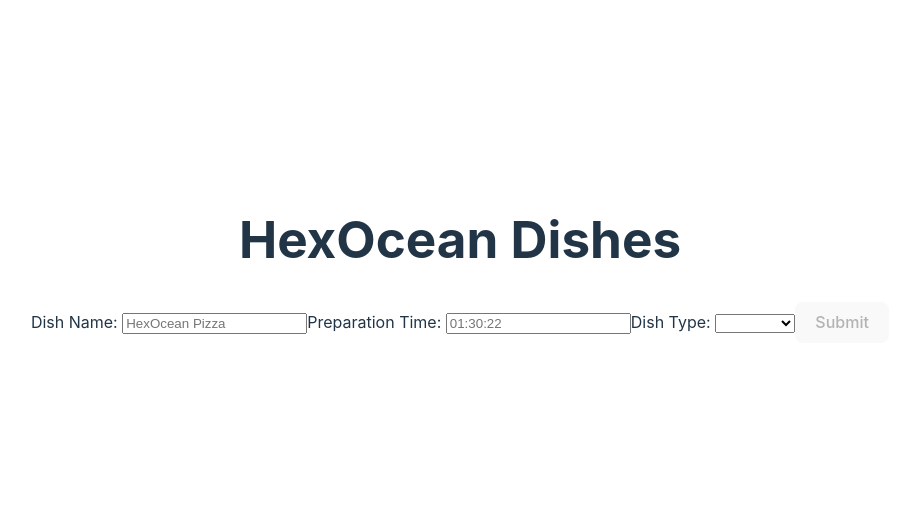
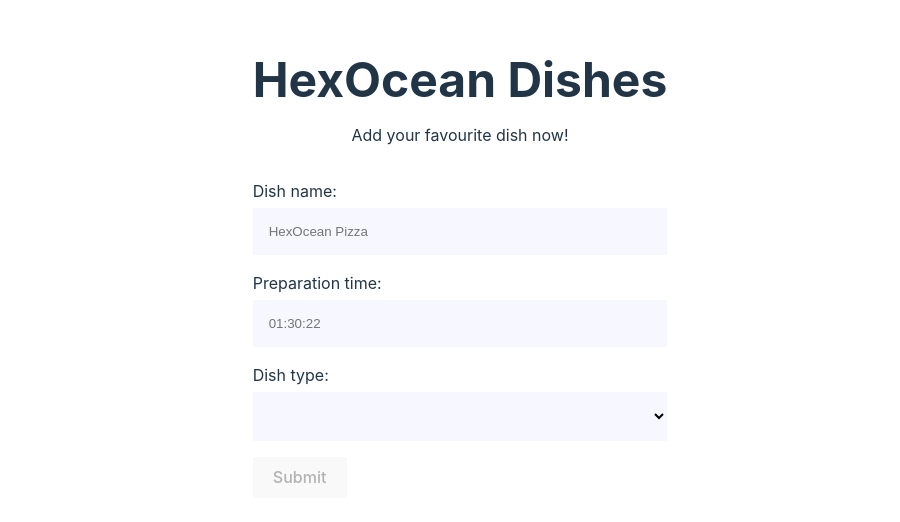
Before and after one commit to dawidlehai/hexocean-dishes, a React (Vite) app: page / in a window 1280 px wide. Shown: the part 140-662 px from the top of the page, without its empty margins (180-1080 px from the left). Built offline with nearby package versions, Linux system fonts and the light colour scheme.

Commit message:
feat: add some styling

```diff
--- a/src/App.css
+++ b/src/App.css
@@ -1,29 +1,36 @@
 #root {
-  max-width: 1280px;
+  max-width: 700px;
   margin: 0 auto;
   padding: 2rem;
-  text-align: center;
 }
 
-@keyframes logo-spin {
+.dish-form {
+}
+
+.dish-form :is(input, select) {
+  display: block;
+  border: none;
+  background-color: #f7f8ff;
+  padding: 1rem;
+  margin-bottom: 1rem;
+  margin-top: 0.3rem;
+  width: 100%;
+}
+
+.dish-form :is(input, select):focus {
+  background-color: #fff;
+  outline: 1px inset #646cff;
+}
+
+.appear {
+  animation: 0.5s appear;
+}
+
+@keyframes appear {
   from {
-    transform: rotate(0deg);
+    opacity: 0;
   }
   to {
-    transform: rotate(360deg);
+    opacity: 1;
   }
 }
-
-@media (prefers-reduced-motion: no-preference) {
-  a:nth-of-type(2) .logo {
-    animation: logo-spin infinite 20s linear;
-  }
-}
-
-.card {
-  padding: 2em;
-}
-
-.read-the-docs {
-  color: #888;
-}
--- a/src/App.tsx
+++ b/src/App.tsx
@@ -15,6 +15,7 @@ function App() {
     //   no_of_slices: 4,
     //   diameter: 0,
     // };
+    console.log(data);
 
     try {
       const options = {
@@ -47,7 +48,11 @@ function App() {
 
   return (
     <>
+      <header>
         <h1>HexOcean Dishes</h1>
+        <p>Add your favourite dish now!</p>
+      </header>
+      <main>
         {!response && <DishForm onSubmit={sendDataHandler} />}
         {response && responseOk && <p>Your dish was sent successfully!</p>}
         {response && !responseOk && (
@@ -69,6 +74,7 @@ function App() {
             {!responseOk && "Try again"}
           </button>
         )}
+      </main>
     </>
   );
 }
--- a/src/components/DishForm.tsx
+++ b/src/components/DishForm.tsx
@@ -41,9 +41,9 @@ const DishForm = ({ handleSubmit, pristine, submitting }: DishFormProps) => {
   };
 
   return (
-    <form onSubmit={handleSubmit}>
+    <form onSubmit={handleSubmit} className="dish-form">
       <label>
-        Dish Name:{" "}
+        Dish name:{" "}
         <Field
           name="name"
           component="input"
@@ -56,7 +56,7 @@ const DishForm = ({ handleSubmit, pristine, submitting }: DishFormProps) => {
       </label>
 
       <label>
-        Preparation Time:{" "}
+        Preparation time:{" "}
         <Field
           name="preparation_time"
           component="input"
@@ -69,7 +69,7 @@ const DishForm = ({ handleSubmit, pristine, submitting }: DishFormProps) => {
       </label>
 
       <label>
-        Dish Type:{" "}
+        Dish type:{" "}
         <Field
           name="type"
           component="select"
--- a/src/components/DishForm/PizzaForm.tsx
+++ b/src/components/DishForm/PizzaForm.tsx
@@ -2,14 +2,15 @@ import { Field } from "redux-form";
 
 const PizzaForm = () => {
   return (
-    <>
+    <div className="appear">
       <label>
-        Number of Slices:{" "}
+        Number of slices:{" "}
         <Field
           name="no_of_slices"
           component="input"
           type="number"
           min="1"
+          placeholder="4"
           required
         />
       </label>
@@ -21,10 +22,11 @@ const PizzaForm = () => {
           type="number"
           min="0.01"
           step="0.01"
+          placeholder="33.4"
           required
         />
       </label>
-    </>
+    </div>
   );
 };
 
--- a/src/components/DishForm/SandwichForm.tsx
+++ b/src/components/DishForm/SandwichForm.tsx
@@ -2,6 +2,7 @@ import { Field } from "redux-form";
 
 const SandwichForm = () => {
   return (
+    <div className="appear">
       <label>
         Number of slices of bread required:{" "}
         <Field
@@ -9,9 +10,11 @@ const SandwichForm = () => {
           component="input"
           type="number"
           min="1"
+          placeholder="2"
           required
         />
       </label>
+    </div>
   );
 };
 
--- a/src/components/DishForm/SoupForm.tsx
+++ b/src/components/DishForm/SoupForm.tsx
@@ -2,17 +2,20 @@ import { Field } from "redux-form";
 
 const SoupForm = () => {
   return (
+    <div className="appear">
       <label>
-      Spiciness Scale (1-10):{" "}
+        Spiciness scale (1-10):{" "}
         <Field
           name="spiciness_scale"
           component="input"
           type="number"
           min="1"
           max="10"
+          placeholder="5"
           required
         />
       </label>
+    </div>
   );
 };
 
--- a/src/index.css
+++ b/src/index.css
@@ -12,6 +12,10 @@
   -webkit-font-smoothing: antialiased;
   -moz-osx-font-smoothing: grayscale;
   -webkit-text-size-adjust: 100%;
+}
+
+* {
+  box-sizing: border-box;
 }
 
 a {
@@ -29,15 +33,22 @@ body {
   place-items: center;
   min-width: 320px;
   min-height: 100vh;
+  box-sizing: border-box;
 }
 
 h1 {
-  font-size: 3.2em;
+  font-size: 3em;
   line-height: 1.1;
+  margin-bottom: 0;
+}
+
+header {
+  margin-bottom: 2rem;
+  text-align: center;
+  width: 100%;
 }
 
 button {
-  border-radius: 8px;
   border: 1px solid transparent;
   padding: 0.6em 1.2em;
   font-size: 1em;
```
Lines whose indentation alone changed are shown as unchanged.
